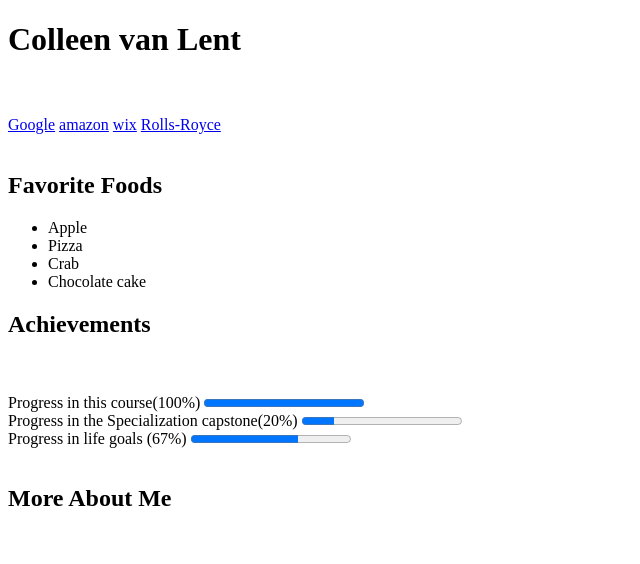
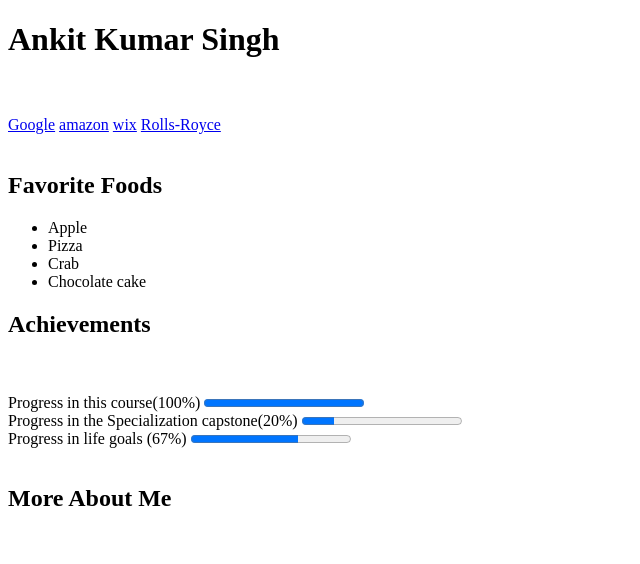
Before and after one commit to Builtfordevlopers/Couserproject, a plain HTML site: page index.html in a window 1280 px wide. Shown: the top 564 px of the page, without its empty margins (0-640 px from the left). Drawn offline with Linux system fonts and the light colour scheme.

Commit message:
Update index.html

```diff
--- a/index.html
+++ b/index.html
@@ -9,7 +9,7 @@
     <title>Colleen van Lent</title>
 </head>
 <body>
-        <h1><b>Colleen van Lent</b></h1>
+        <h1><b>Ankit Kumar Singh</b></h1>
         <br>
         <br>
         <nav>
```
